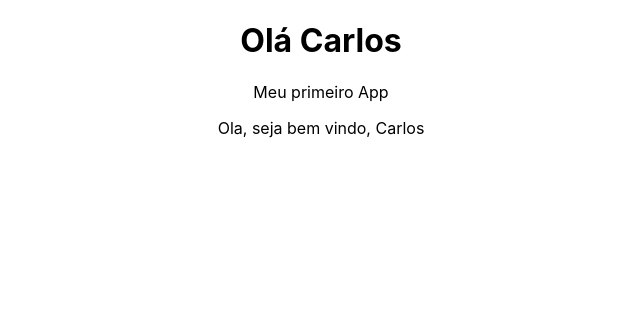
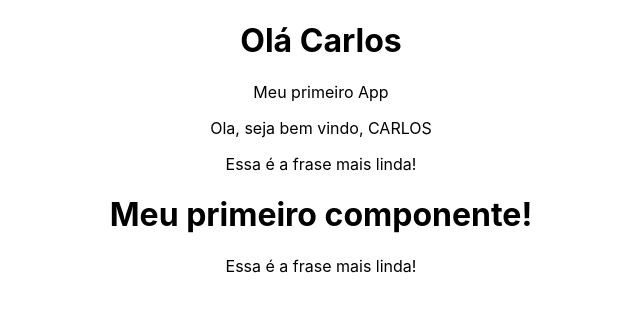
Before and after one commit to CarlosRenielly/REACT-JS, a React (Create React App) app in the folder meu-projeto/: page / in a window 1280 px wide. Shown: the top 312 px of the page, without its empty margins (319-959 px from the left). Built offline with nearby package versions, Linux system fonts and the light colour scheme.

Commit message:
Componets
componets v.1

```diff
--- a/meu-projeto/src/App.js
+++ b/meu-projeto/src/App.js
@@ -1,15 +1,17 @@
-import logo from './logo.svg';
 import './App.css';
+import HelloWorld from './componets/HelloWorld';
 
 function App() {
 
   const name = 'Carlos'
+  const newname = name.toUpperCase()
 
   return (
     <div className="App">
       <h1>Olá Carlos</h1>
       <p>Meu primeiro App</p>
-      <p>Ola, seja bem vindo, {name}</p>
+      <p>Ola, seja bem vindo, {newname}</p>
+      <HelloWorld/>
     </div>
   );
 }
--- /dev/null
+++ b/meu-projeto/src/componets/Frase.js
@@ -0,0 +1,10 @@
+
+function Frase (){
+  return(
+    <div>
+      <p>Essa é a frase mais linda!</p>
+    </div>
+  )
+}
+
+export default Frase
--- /dev/null
+++ b/meu-projeto/src/componets/HelloWorld.js
@@ -0,0 +1,15 @@
+import Frase from "./Frase"
+
+function HelloWorld (){
+return (
+  <div>
+    <Frase/>
+    <h1>Meu primeiro componente!</h1>
+    <Frase/>
+  </div>
+)
+
+
+}
+
+export default HelloWorld
```
